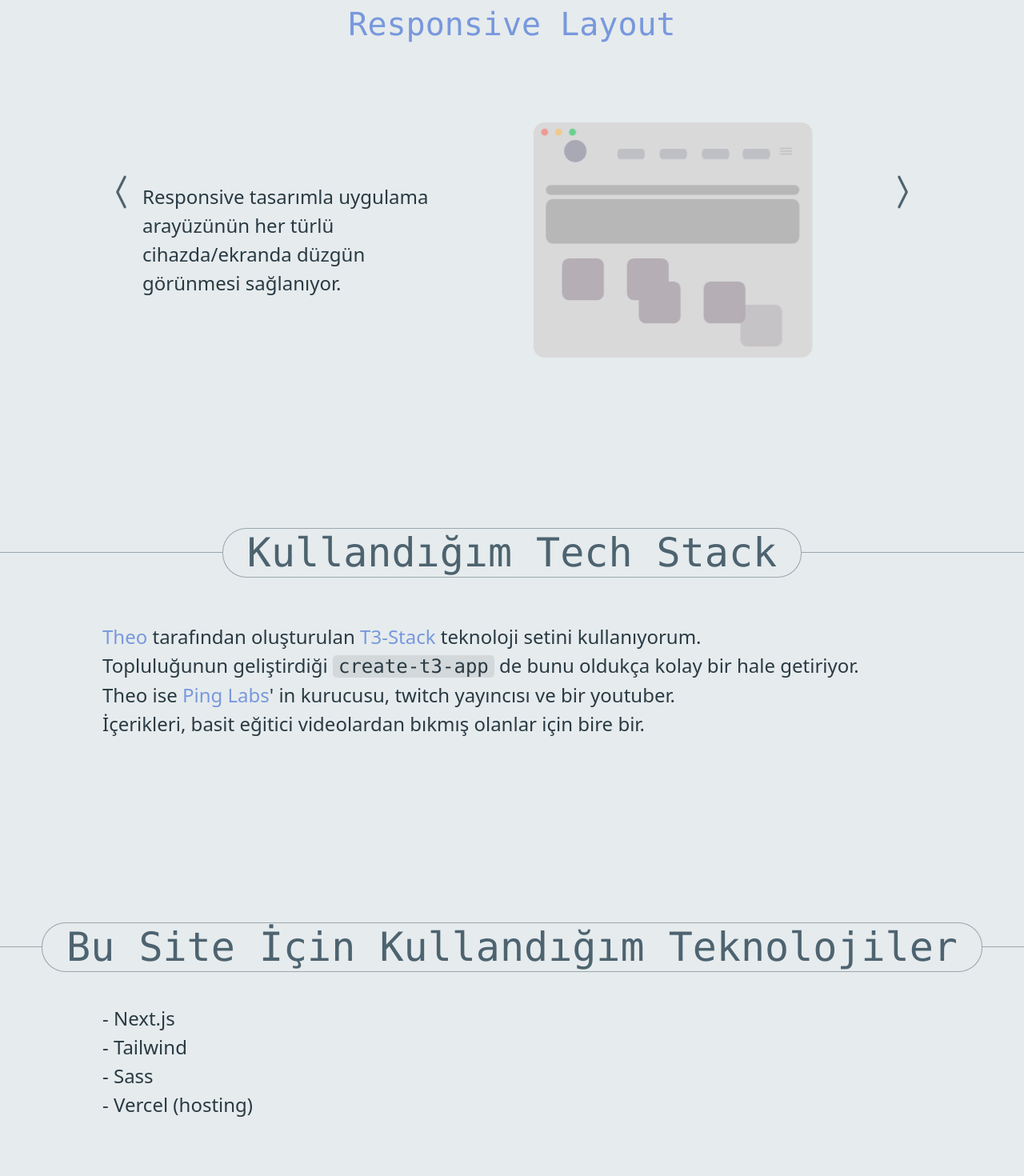
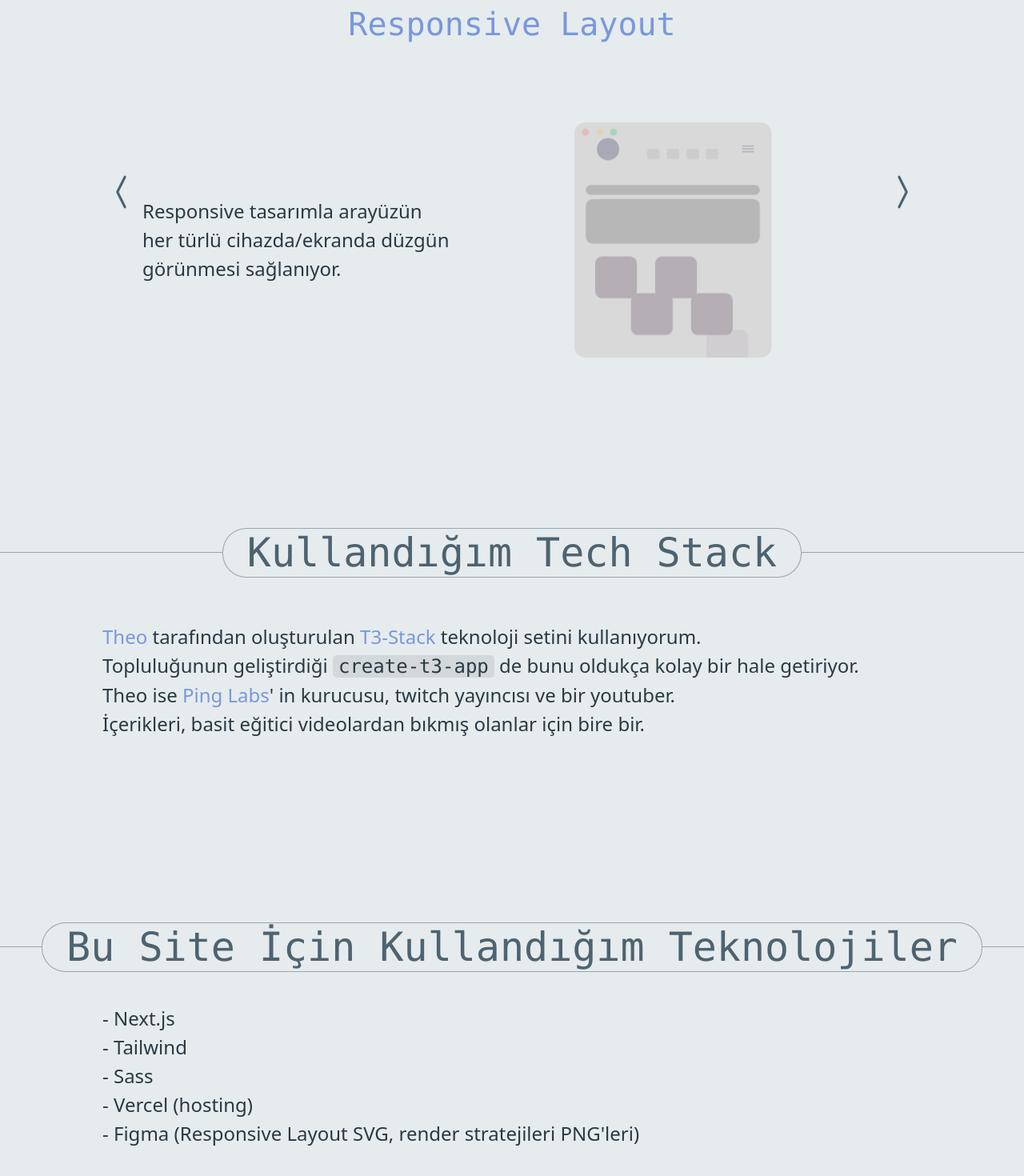
Before and after one commit to enversecilmis/my-portfolio, a Next.js app: page / in a window 1280 px wide. Shown: the part 2268-3738 px from the top of the page at 80% size. Built offline with nearby package versions, Linux system fonts and the light colour scheme.

Commit message:
better descriptions

```diff
--- a/src/components/HorizontalScroller/HorizontalScroller.tsx
+++ b/src/components/HorizontalScroller/HorizontalScroller.tsx
@@ -45,7 +45,7 @@ const HorizontalScroller: React.FC<{ className?: string }> = ({ className }) =>
                 <div className={`${styles.layoutAnimContainer}`}>
                     <h4 className={styles.title}>Responsive Layout</h4>
                     <div className={styles.content}>
-                        <p className={styles.description}>Responsive tasarımla uygulama arayüzünün her türlü cihazda/ekranda düzgün görünmesi sağlanıyor.</p>
+                        <p className={styles.description}>Responsive tasarımla arayüzün her türlü cihazda/ekranda düzgün görünmesi sağlanıyor.</p>
                         <ResponsiveLayoutAnimation className={styles.resLaySvg}/>
                     </div>
                 </div>
@@ -58,7 +58,7 @@ const HorizontalScroller: React.FC<{ className?: string }> = ({ className }) =>
                         <div className={styles.section}>
                             <div className={styles.description}>
                                 <span className={styles.subTitle}>CSR</span>
-                                <span className={styles.descText}>Client Side Rendering ile kullanıcı tarafında renderlama.</span>
+                                <span className={styles.descText}>&quot;Client Side Rendering&quot; ile kullanıcı tarafında Javascript ile HTML oluşturulur.</span>
                             </div>
                             <div className={styles.imgContainer}>
                                 <Image placeholder='blur' blurDataURL='/image.png' alt='client side rendering' src="/csr.png" layout='fill' objectFit='contain' className={styles.img}/>
@@ -67,7 +67,7 @@ const HorizontalScroller: React.FC<{ className?: string }> = ({ className }) =>
                         <div className={styles.section}>
                             <div className={styles.description}>
                                 <span className={styles.subTitle}>SSR</span>
-                                <span className={styles.descText}>Server Side Rendering ile serverda renderlama.</span>
+                                <span className={styles.descText}>&quot;Server Side Rendering&quot; ile gelen isteğe göre oluşturulan sayfa kullanıcıya gönderilir.</span>
                             </div>
                             <div className={styles.imgContainer}>
                                 <Image placeholder='blur' blurDataURL='/image.png' alt='server side rendering' src="/ssr.png" layout='fill' objectFit='contain' className={styles.img}/>
@@ -76,7 +76,7 @@ const HorizontalScroller: React.FC<{ className?: string }> = ({ className }) =>
                         <div className={styles.section}>
                             <div className={styles.description}>
                                 <span className={styles.subTitle}>SSG</span>
-                                <span className={styles.descText}>Static Site Generation ile önceden renderlama.</span>
+                                <span className={styles.descText}>&quot;Static Site Generation&quot; ile önceden oluşturulan sayfa istek geldiği anda kullanıcıya gönderilir.</span>
                             </div>
                             <div className={styles.imgContainer}>
                                 <Image placeholder='blur' blurDataURL='/image.png' alt='static site generation' src="/ssg.png" layout='fill' objectFit='contain' className={styles.img}/>
@@ -85,7 +85,7 @@ const HorizontalScroller: React.FC<{ className?: string }> = ({ className }) =>
                         <div className={styles.section}>
                             <div className={styles.description}>
                                 <span className={styles.subTitle}>ISR</span>
-                                <span className={styles.descText}>Incremental Static Regeneration ile cache&apos;li ssr.</span>
+                                <span className={styles.descText}>&quot;Incremental Static Regeneration&quot; ile önceden oluşturulan sayfa belli aralıklarla tekrar güncellenir.</span>
                             </div>
                             <div className={styles.imgContainer}>
                                 <Image placeholder='blur' blurDataURL='/image.png' alt='incremental static regeneration' src="/isr.png" layout='fill' objectFit='contain' className={styles.img}/>
--- a/src/pages/index.tsx
+++ b/src/pages/index.tsx
@@ -84,6 +84,7 @@ const Home: NextPageWithLayout = () => {
             <li>- Tailwind</li>
             <li>- Sass</li>
             <li>- Vercel (hosting)</li>
+            <li>- Figma (Responsive Layout SVG, render stratejileri PNG&apos;leri)</li>
           </ul>
         </TitledSection>
 
```
